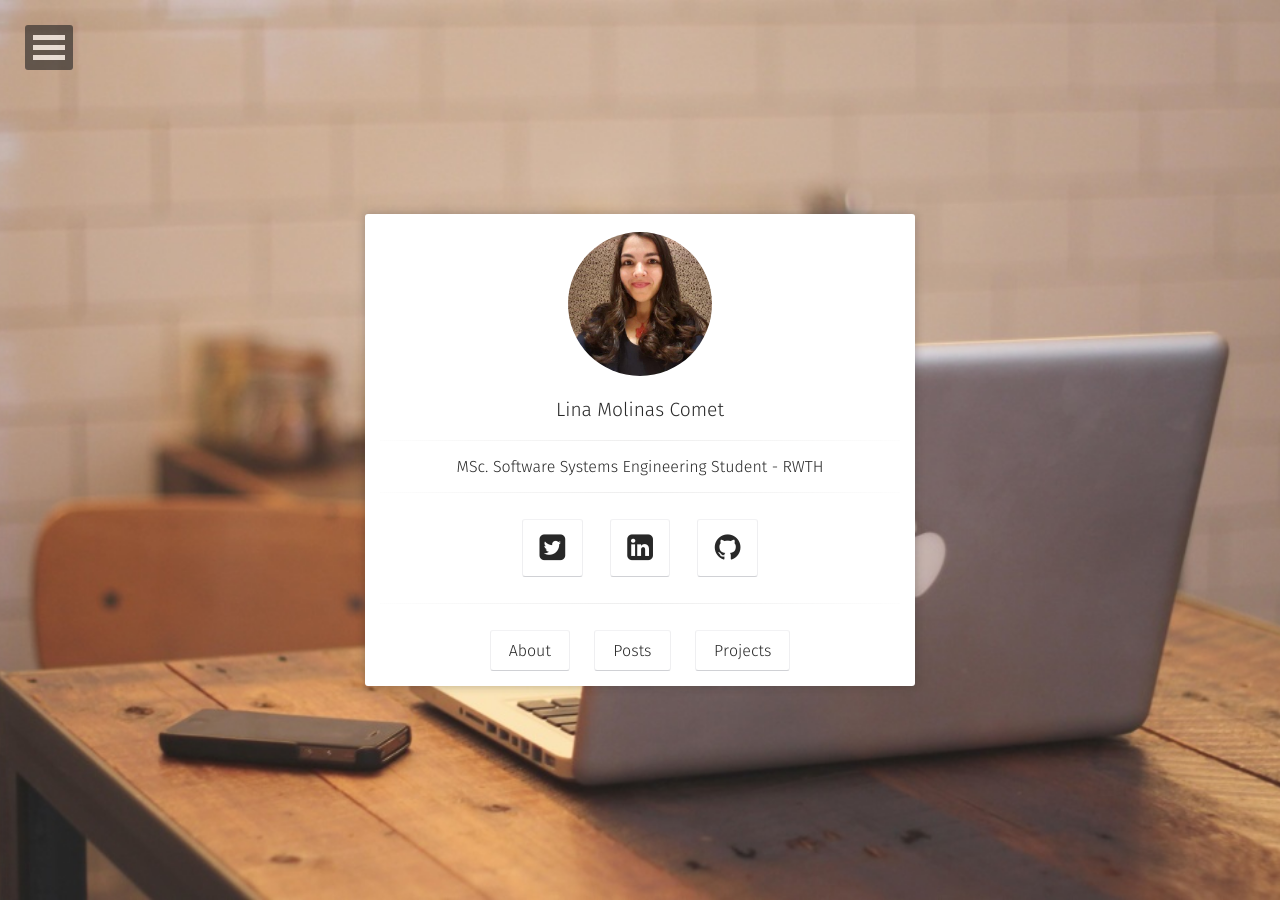
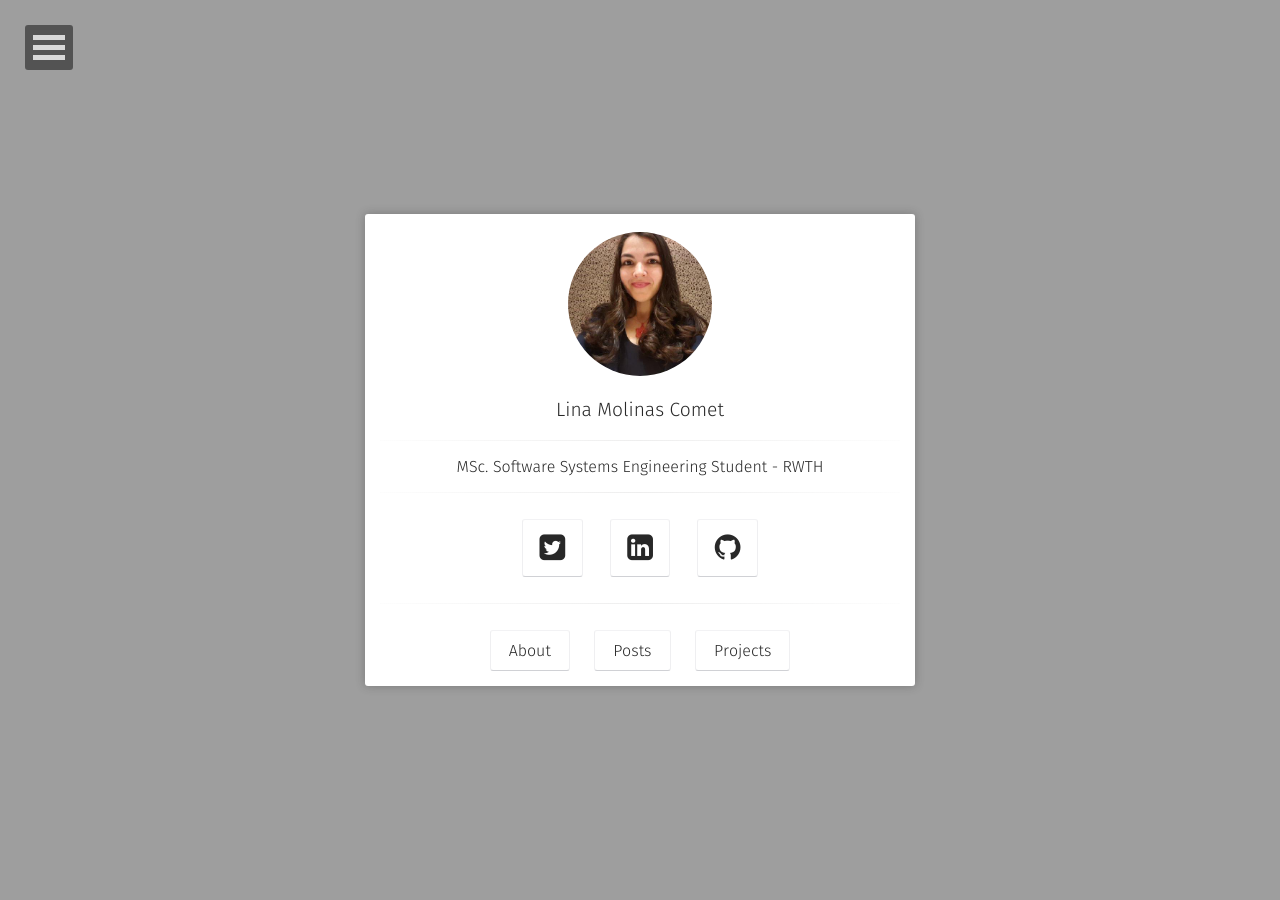
Before and after one commit to lcomet/linamolinascomet, a Jekyll site: the page built from index.html, in a window 1280 px wide. Built offline with Jekyll 4.4.1, drawn with Linux system fonts in a browser that asks for light colours; some web fonts are replaced.

Commit message:
update background

```diff
--- a/_config.yml
+++ b/_config.yml
@@ -6,7 +6,7 @@ description:        "Computer Science Student."
 reading_time:       true
 words_per_minute:   200
 logo:               'assets/img/profile.jpg'
-background:         'assets/img/macbrown.jpg'
+background:         'assets/img/black.jpg'
 tiled_bg:           false   # Set this true if you want to tile your background image, otherwise it will be covered
 locale:             en_US
 url:                https://lcomet.github.io/linamolinascomet/
```
Also changed, not shown: assets/img/black.png (added), assets/img/coffee.jpg (renamed from assets/img/coffee-2425327_960_720.jpg).
